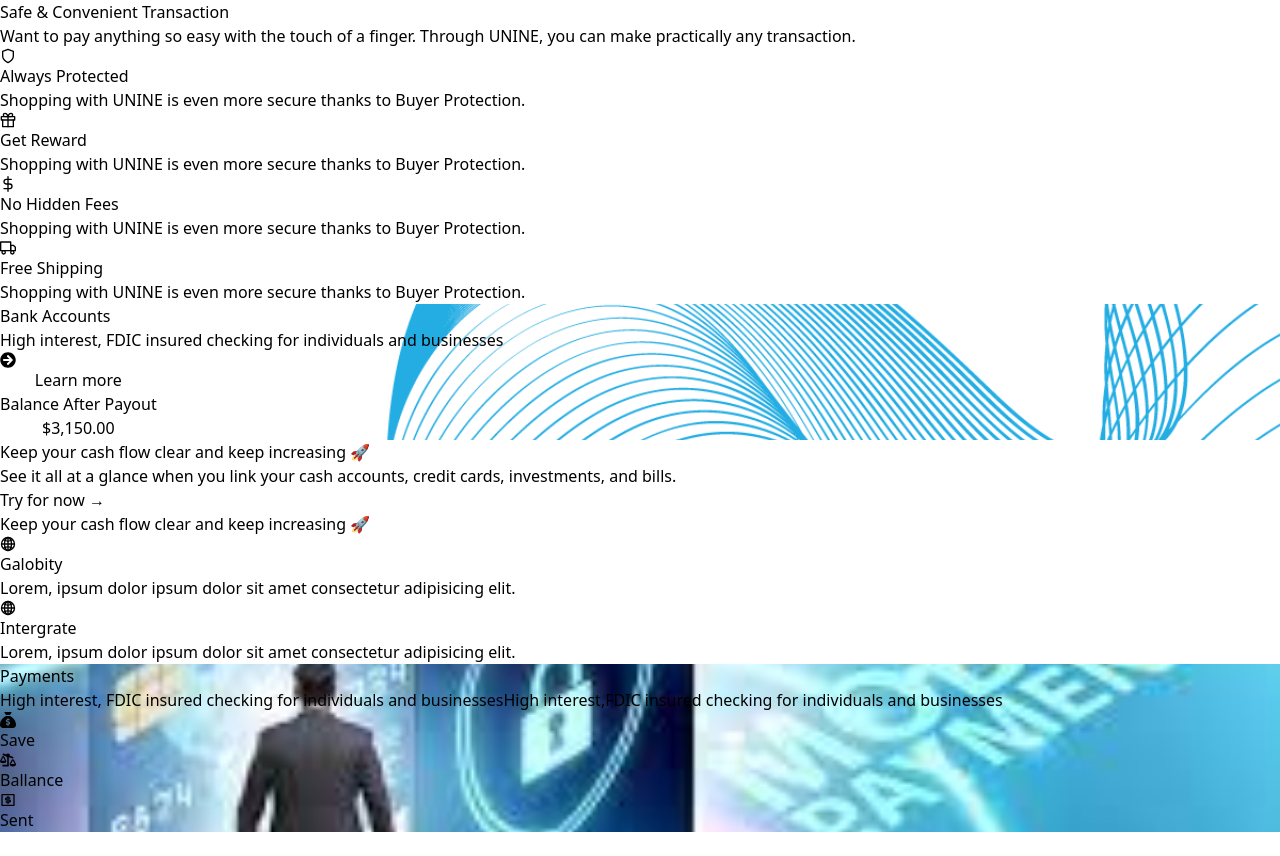
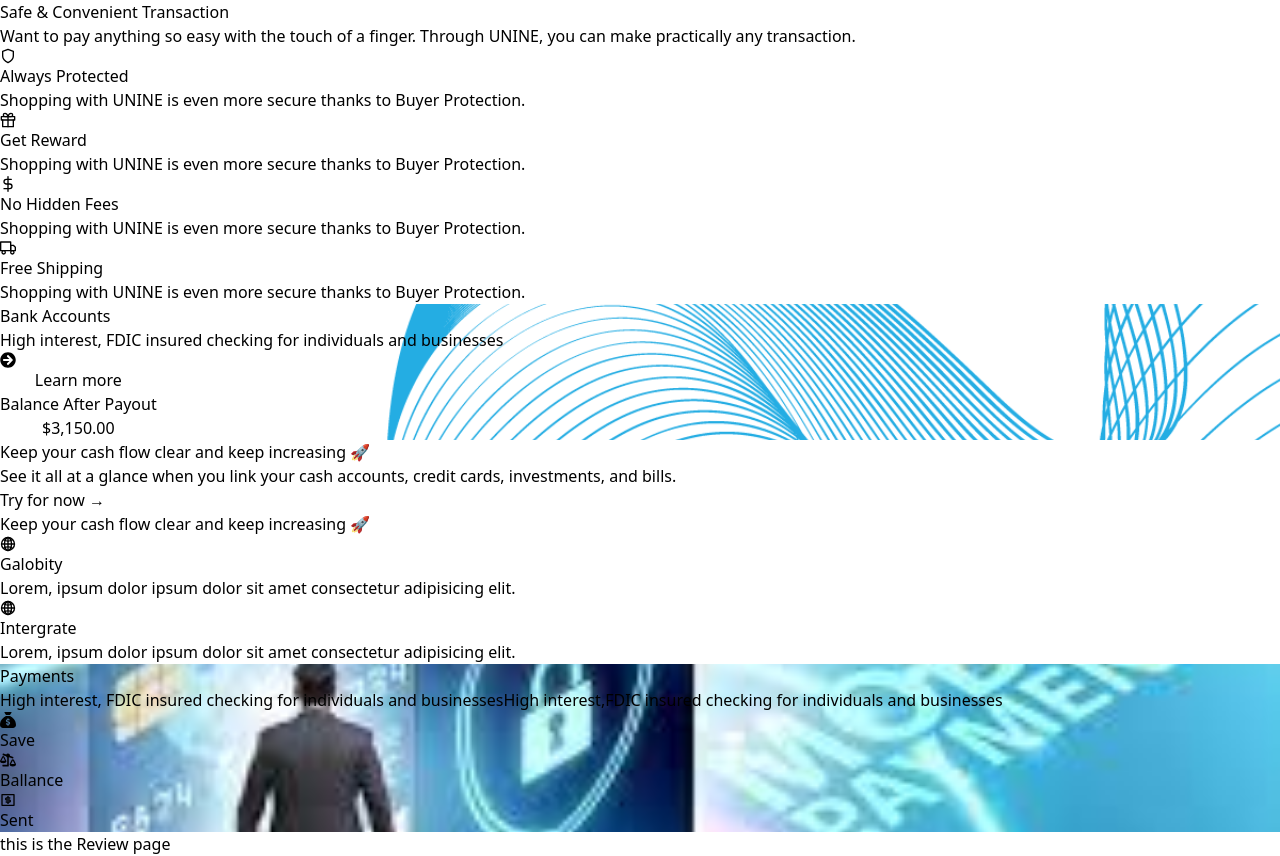
Before and after one commit to deepu-paswan-1123/Banking-1, a React (Vite) app: page / in a window 1280 px wide. Before the commit the page ends 832 px from the top, so only its background shows below. Built offline with nearby package versions, Linux system fonts and the light colour scheme.

Commit message:
here i add the review file code

```diff
--- a/src/components/Review/Review.jsx
+++ b/src/components/Review/Review.jsx
@@ -3,7 +3,7 @@ import React from 'react'
 function Review() {
   return (
     <div>
-
+      this is the Review page
     </div>
   )
 }
```
